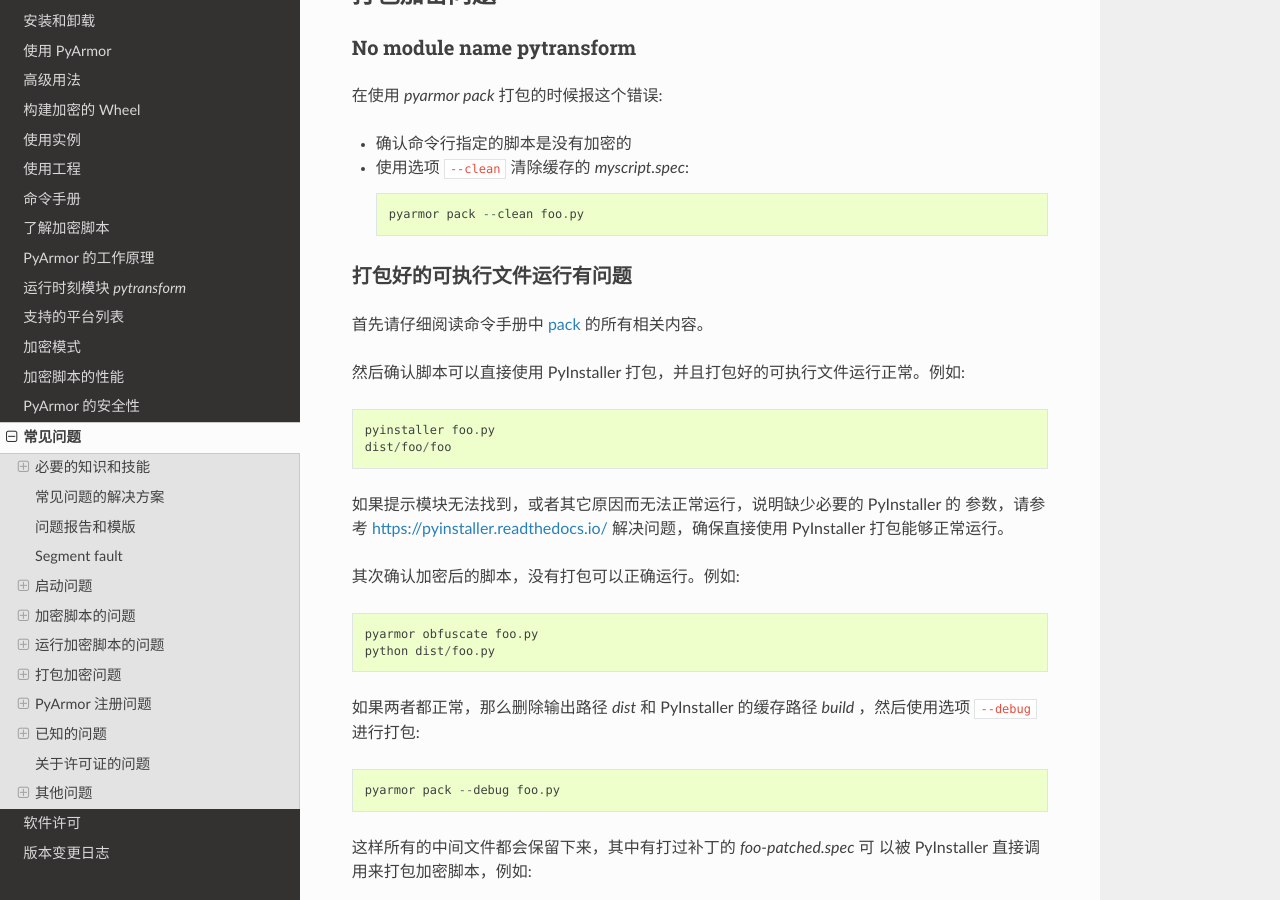
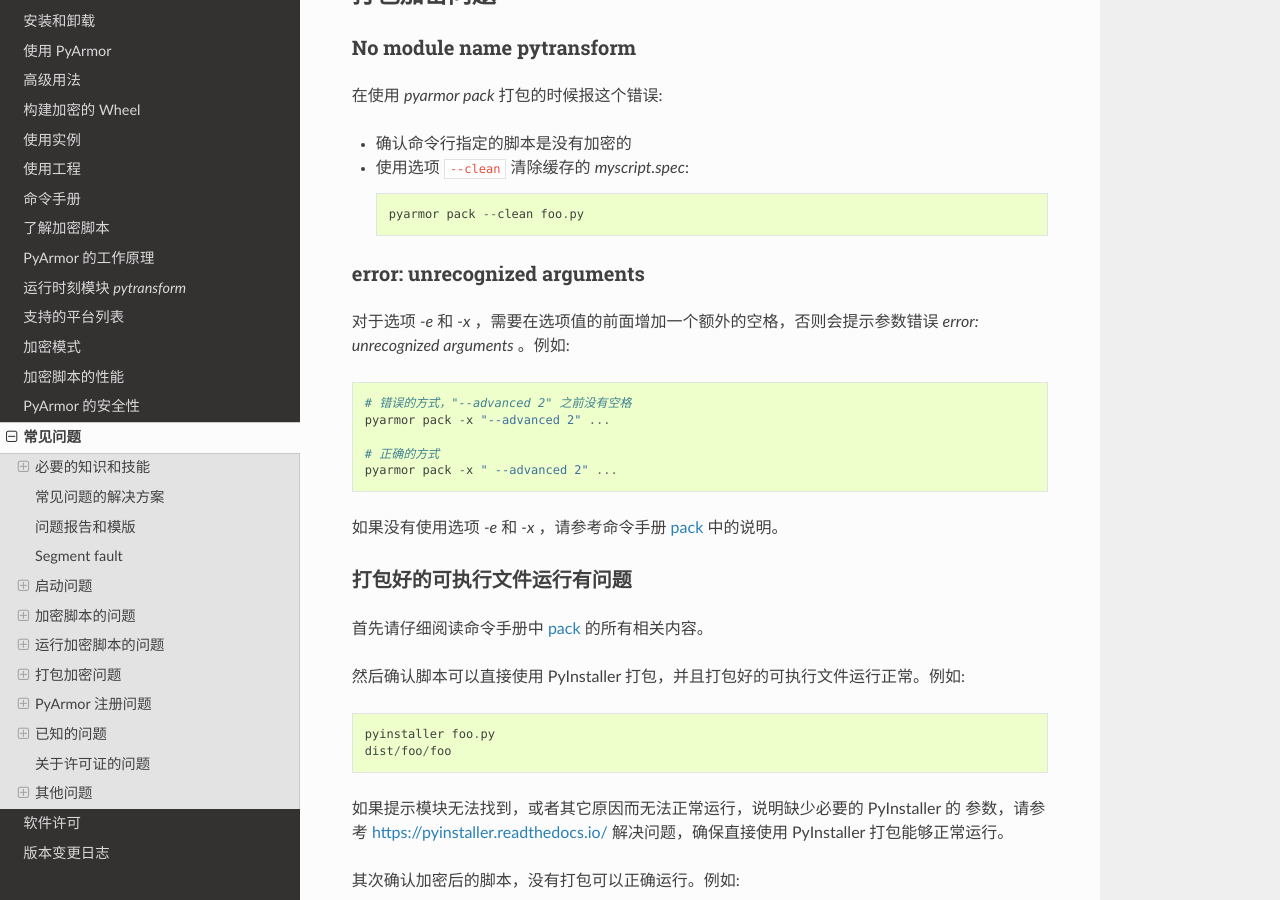
Before and after one commit to dashingsoft/pyarmor-docs-zh, a Sphinx documentation site: the page built from docs/questions.rst, in a window 1280 px wide and 900 px high, scrolled down 15996 px. Built offline with Sphinx 7.4.7 and the Read the Docs theme 2.0.0, drawn with Linux system fonts in a browser that asks for light colours.

Commit message:
Doc pack error

```diff
--- a/docs/questions.rst
+++ b/docs/questions.rst
@@ -749,6 +749,20 @@ No module name pytransform
 
     pyarmor pack --clean foo.py
 
+error: unrecognized arguments
+~~~~~~~~~~~~~~~~~~~~~~~~~~~~~
+
+对于选项 `-e` 和 `-x` ，需要在选项值的前面增加一个额外的空格，否则会提示参数错误
+`error: unrecognized arguments` 。例如::
+
+  # 错误的方式，"--advanced 2" 之前没有空格
+  pyarmor pack -x "--advanced 2" ...
+
+  # 正确的方式
+  pyarmor pack -x " --advanced 2" ...
+
+如果没有使用选项 `-e` 和 `-x` ，请参考命令手册 :ref:`pack` 中的说明。
+
 打包好的可执行文件运行有问题
 ~~~~~~~~~~~~~~~~~~~~~~~~~~~~
 
```
Also changed, not shown: docs/man.rst (+11 -0 lines).
